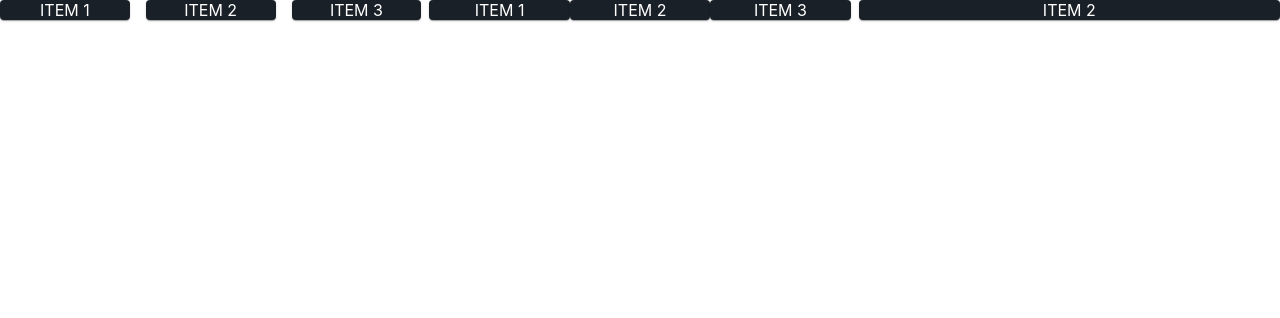
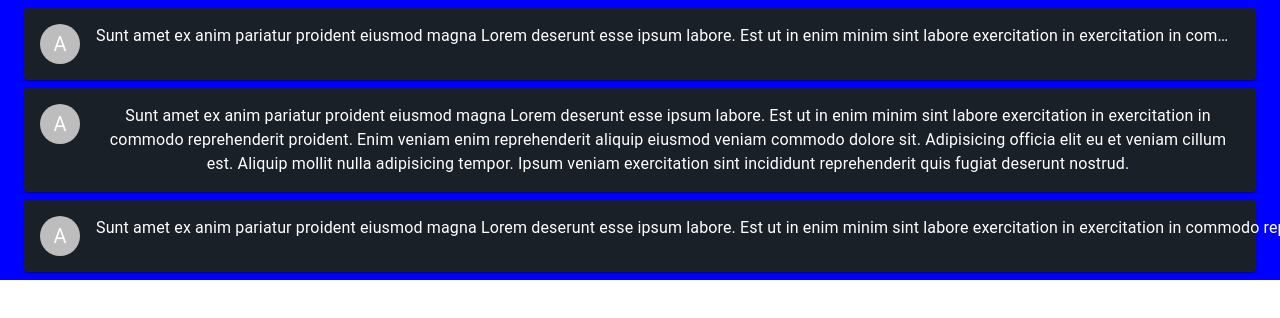
Before and after one commit to treinaweb/treinaweb-Material-UI-layout-Grid-system, a React (Create React App) app: page / in a window 1280 px wide. Shown: the top 318 px of the page. Built offline with nearby package versions, Linux system fonts and the light colour scheme.

Commit message:
04:13 - Limitações

```diff
--- a/src/App.js
+++ b/src/App.js
@@ -2,6 +2,9 @@ import Container from '@mui/material/Container'
 import Grid from '@mui/material/Grid'
 import Paper from '@mui/material/Paper'
 import { styled } from '@mui/material/styles'
+import Box from '@mui/material/Box'
+import Avatar from '@mui/material/Avatar'
+import Typography from '@mui/material/Typography'
 
 const Item = styled(Paper)`
   background-color: #1A2027;
@@ -99,39 +102,50 @@ function TabelaDeBreakpoints() {
   )
 }
 
-function FormRow() {
+const message = `Sunt amet ex anim pariatur proident eiusmod magna Lorem deserunt esse ipsum labore. Est ut in enim minim sint labore exercitation in exercitation in commodo reprehenderit proident. Enim veniam enim reprehenderit aliquip eiusmod veniam commodo dolore sit. Adipisicing officia elit eu et veniam cillum est. Aliquip mollit nulla adipisicing tempor. Ipsum veniam exercitation sint incididunt reprehenderit quis fugiat deserunt nostrud.`
+
+function AutoGridNoWrap() {
   return (
-    <>
-      <Grid item xs={4}>
-        <Item>ITEM 1</Item>
-      </Grid>
+    <Box sx={{ flexGrow: 1, overflow: 'hidden', px: 3, bgcolor: 'blue' }}>
+      <Item sx={{ my: 1, mx: 'auto', p: 2 }}>
+        <Grid container spacing={2} wrap='nowrap'>
+          <Grid item>
+            <Avatar>A</Avatar>
+          </Grid>
+          <Grid item zeroMinWidth>
+            <Typography noWrap>{message}</Typography>
+          </Grid>
+        </Grid>
+      </Item>
 
-      <Grid item xs={4}>
-        <Item>ITEM 2</Item>
-      </Grid>
-      <Grid item xs={4}>
-        <Item>ITEM 3</Item>
-      </Grid>
-    </>
+      <Item sx={{ my: 1, mx: 'auto', p: 2 }}>
+        <Grid container spacing={2} wrap='nowrap'>
+          <Grid item>
+            <Avatar>A</Avatar>
+          </Grid>
+          <Grid item >
+            <Typography >{message}</Typography>
+          </Grid>
+        </Grid>
+      </Item>
+
+      <Item sx={{ my: 1, mx: 'auto', p: 2 }}>
+        <Grid container spacing={2} wrap='nowrap'>
+          <Grid item>
+            <Avatar>A</Avatar>
+          </Grid>
+          <Grid item >
+            <Typography noWrap>{message}</Typography>
+          </Grid>
+        </Grid>
+      </Item>
+    </Box>
   )
 }
 
 function App() {
   return (
-    <Grid container spacing={1}>
-
-      <Grid container item xs={4} spacing={2}>
-        <FormRow />
-      </Grid>
-
-      <Grid container item xs={4}>
-        <FormRow />
-      </Grid>
-
-      <Grid item xs={4}>
-        <Item>ITEM 2</Item>
-      </Grid>
-    </Grid>
+    <AutoGridNoWrap />
   );
 }
 
```
